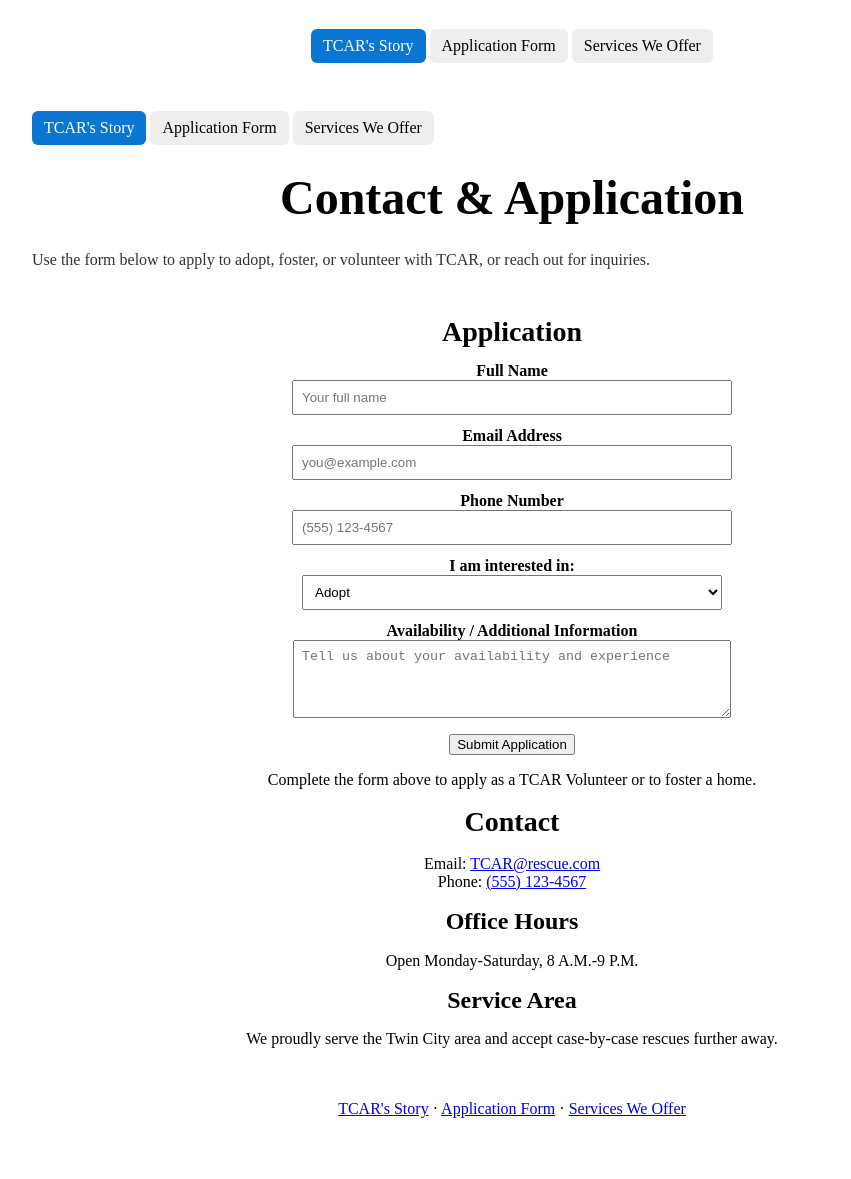
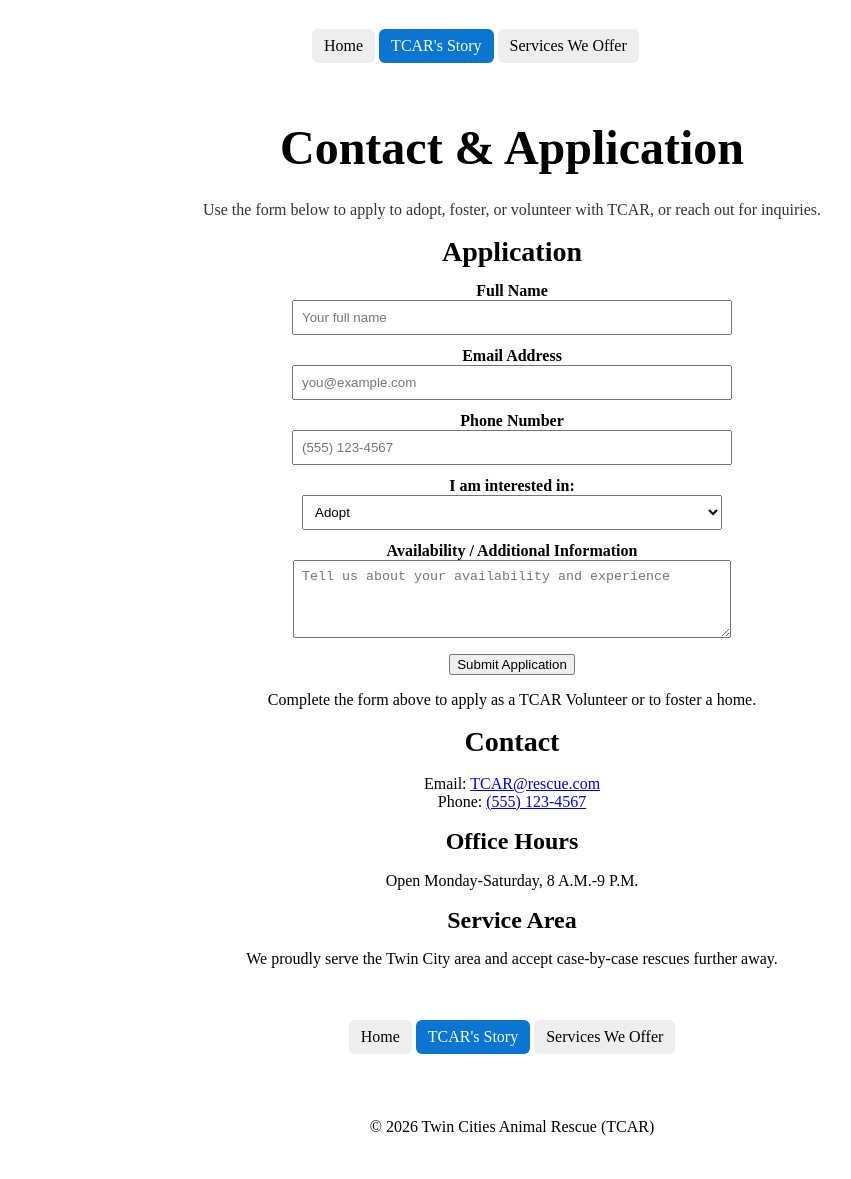
Before and after one commit to tmcnutts/tcar, a website: page docs/contact.html in a window 1280 px wide. Shown: the part 330-1509 px from the top of the page, without its empty margins (128-979 px from the left). Drawn offline with Linux system fonts and the light colour scheme.

Commit message:
Update contact.html to modify navigation links
Removed 'Application Form' link from navigation and updated footer.

```diff
--- a/docs/contact.html
+++ b/docs/contact.html
@@ -33,21 +33,15 @@
       </a>
       <section class="hero">
         <div class="hero-cta">
+          <a class="btn" href="index.html">Home</a>
           <a class="btn primary" href="about.html">TCAR's Story</a>
-          <a class="btn" href="contact.html">Application Form</a>
           <a class="btn" href="services.html">Services We Offer</a>
         </div>
     </nav>
   </header>
 
   <main class="container" id="main">
-    <section class="hero">
-      <div class="hero-cta">
-        <a class="btn primary" href="about.html">TCAR's Story</a>
-        <a class="btn" href="contact.html">Application Form</a>
-        <a class="btn" href="services.html">Services We Offer</a>
-      </div>
-      <h1>Contact & Application</h1>
+          <h1>Contact & Application</h1>
       <p class="lead">Use the form below to apply to adopt, foster, or volunteer with TCAR, or reach out for inquiries.</p>
     </section>
 
@@ -111,12 +105,17 @@
     </section>
 
     <nav class="top">
-      <p><a href="about.html">TCAR's Story</a> · <a href="contact.html">Application Form</a> · <a href="services.html">Services We Offer</a></p>
+         <section class="hero">
+        <div class="hero-cta">
+          <a class="btn" href="index.html">Home</a>
+          <a class="btn primary" href="about.html">TCAR's Story</a>
+          <a class="btn" href="services.html">Services We Offer</a>
+        </div>
     </nav>
   </main>
 
   <footer class="site-footer" role="contentinfo">
-    <p>&copy; 2026 Twin Cities Animal Rescue (TCAR) &middot; <a href="about.html">About</a></p>
+    <p>&copy; 2026 Twin Cities Animal Rescue (TCAR)</p>
   </footer>
 
   <script>
```
